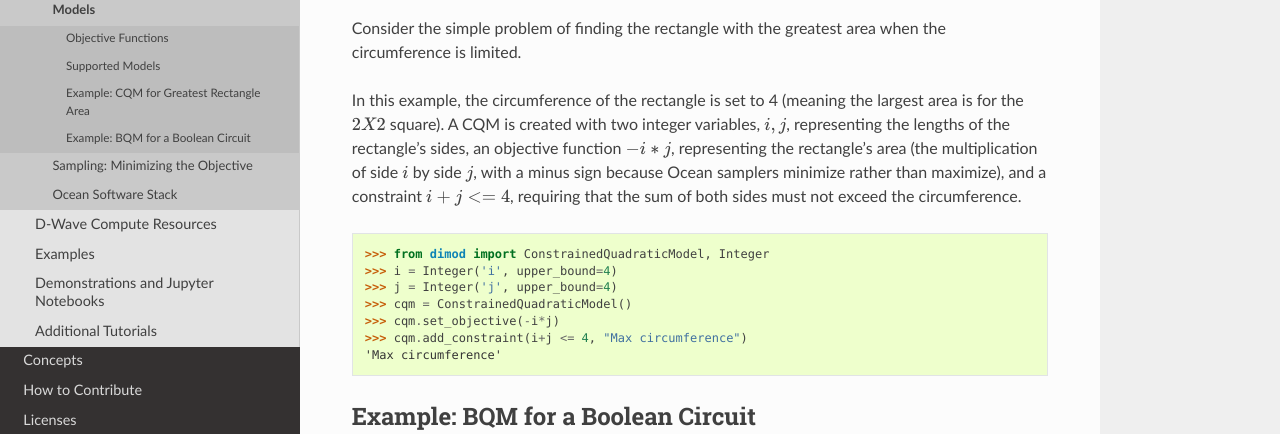
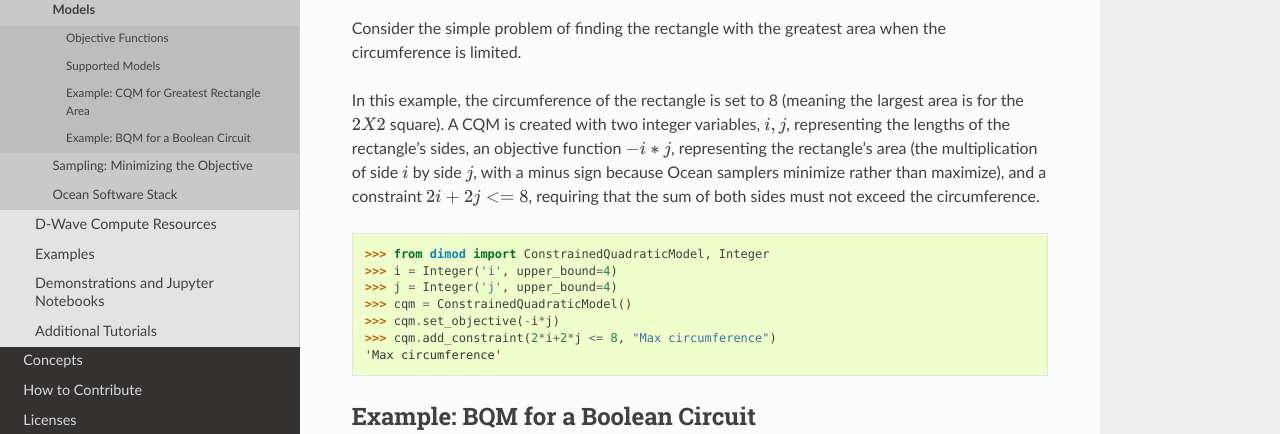
Before and after one commit to dwavesystems/dwave-ocean-sdk, a Sphinx documentation site: the page built from docs/overview/formulation.rst, in a window 1280 px wide and 900 px high, scrolled down 1710 px. Shown: the part 167-601 px from the top of the window. Built offline with Sphinx 7.4.7 and the Read the Docs theme 2.0.0, drawn with Linux system fonts in a browser that asks for light colours; pages that are not in the unit, such as notebooks, are missing from menus; the version number could not be read and is left out.

Commit message:
Fix missing 2* multiplier in rectangle circumference

```diff
--- a/docs/overview/formulation.rst
+++ b/docs/overview/formulation.rst
@@ -98,20 +98,21 @@ Example: CQM for Greatest Rectangle Area
 Consider the simple problem of finding the rectangle with the greatest area when the
 circumference is limited.
 
-In this example, the circumference of the rectangle is set to 4 (meaning the
+In this example, the circumference of the rectangle is set to 8 (meaning the
 largest area is for the :math:`2X2` square). A CQM is created with two integer
 variables, :math:`i, j`, representing the lengths of the rectangle's sides, an
 objective function :math:`-i*j`, representing the rectangle's area (the
 multiplication of side :math:`i` by side :math:`j`, with a minus sign because
-Ocean samplers minimize rather than maximize), and a constraint :math:`i + j <= 4`,
-requiring that the sum of both sides must not exceed the circumference.
+Ocean samplers minimize rather than maximize), and a constraint
+:math:`2i + 2j <= 8`, requiring that the sum of both sides must not exceed the
+circumference.
 
 >>> from dimod import ConstrainedQuadraticModel, Integer
 >>> i = Integer('i', upper_bound=4)
 >>> j = Integer('j', upper_bound=4)
 >>> cqm = ConstrainedQuadraticModel()
 >>> cqm.set_objective(-i*j)
->>> cqm.add_constraint(i+j <= 4, "Max circumference")
+>>> cqm.add_constraint(2*i+2*j <= 8, "Max circumference")
 'Max circumference'
 
 .. _formulating_bqm:
```
